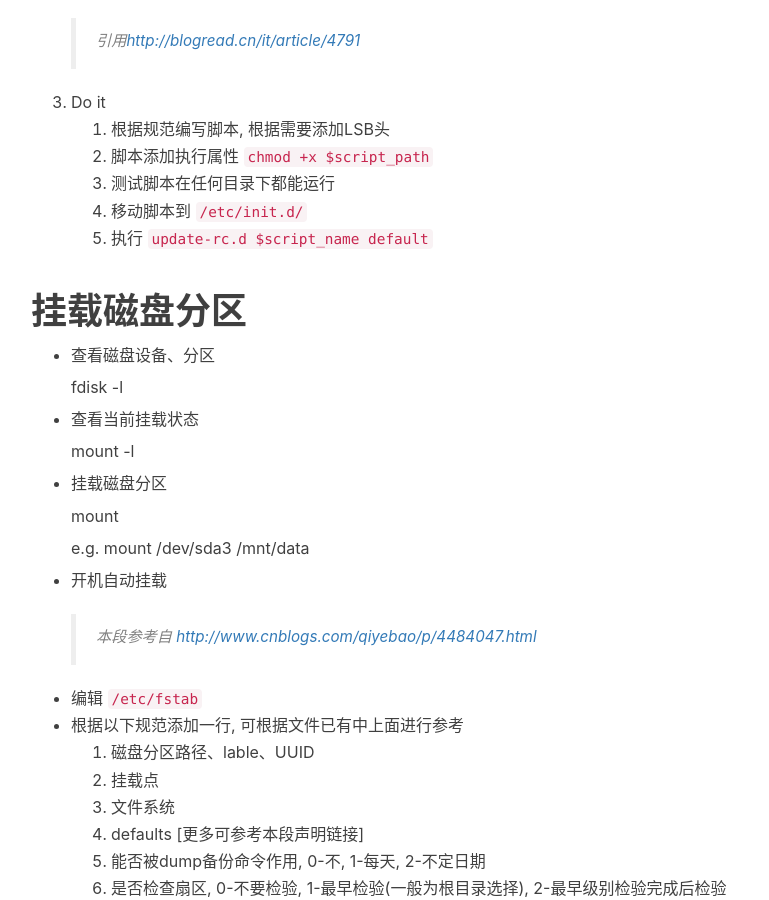
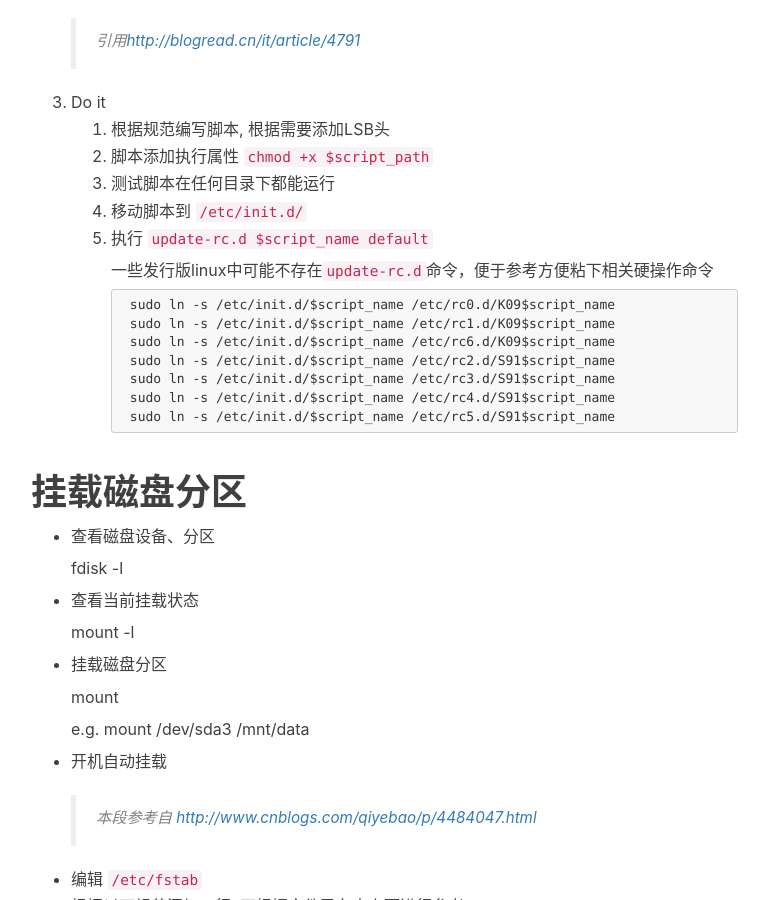
Before and after one commit to imfms/imfms.github.io, a Jekyll site: the page built from _posts/2017-05-10-raspberry-install-log.markdown, in a window 1280 px wide and 900 px high, scrolled down 5366 px. Shown: the whole window, without its empty margins (234-1003 px from the left). Built offline with Jekyll 4.4.1, drawn with Linux system fonts in a browser that asks for light colours; nearby versions of some CDN libraries; comment, search, counter and statistics services are not loaded.

Commit message:
Update 2017-05-10-raspberry-install-log.markdown

```diff
--- a/_posts/2017-05-10-raspberry-install-log.markdown
+++ b/_posts/2017-05-10-raspberry-install-log.markdown
@@ -227,6 +227,16 @@ tags:
 	3. 测试脚本在任何目录下都能运行
 	4. 移动脚本到 `/etc/init.d/`
 	5. 执行 `update-rc.d $script_name default`
+
+		一些发行版linux中可能不存在`update-rc.d`命令，便于参考方便粘下相关硬操作命令
+
+			sudo ln -s /etc/init.d/$script_name /etc/rc0.d/K09$script_name
+			sudo ln -s /etc/init.d/$script_name /etc/rc1.d/K09$script_name
+			sudo ln -s /etc/init.d/$script_name /etc/rc6.d/K09$script_name
+			sudo ln -s /etc/init.d/$script_name /etc/rc2.d/S91$script_name
+			sudo ln -s /etc/init.d/$script_name /etc/rc3.d/S91$script_name
+			sudo ln -s /etc/init.d/$script_name /etc/rc4.d/S91$script_name
+			sudo ln -s /etc/init.d/$script_name /etc/rc5.d/S91$script_name
 
 # 挂载磁盘分区
 - 查看磁盘设备、分区
```
